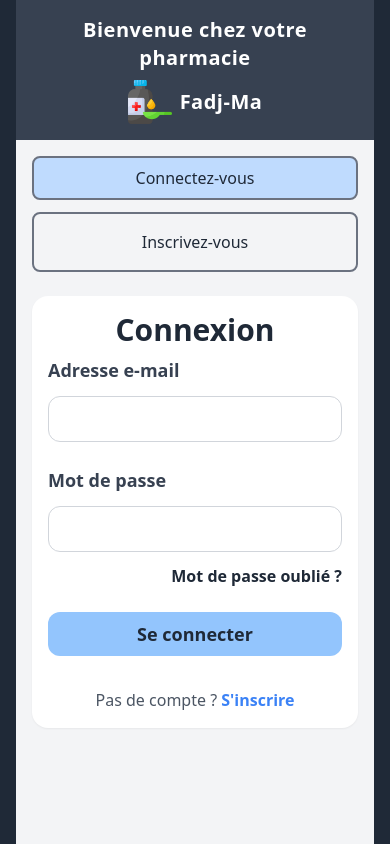
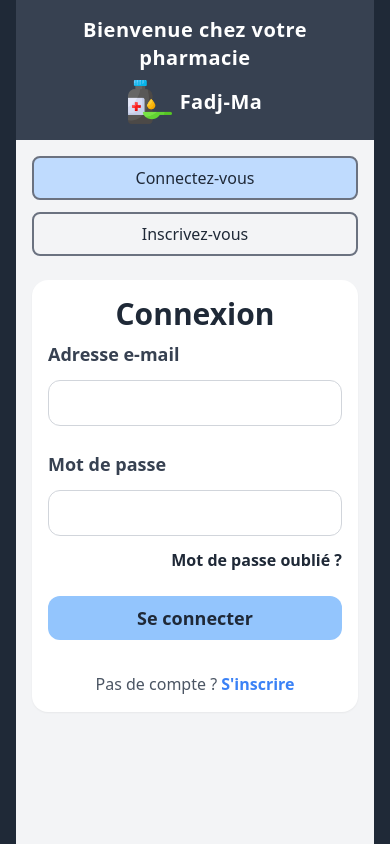
Before and after one commit to Ilabarry/Fadj-Ma, a React (Vite) app in the folder Frontend-app/: page / in a window 390 px wide. Built offline with nearby package versions, Linux system fonts and the light colour scheme.

Commit message:
style du button indcription

```diff
--- a/Frontend-app/src/component/navigationComponent.jsx
+++ b/Frontend-app/src/component/navigationComponent.jsx
@@ -47,7 +47,7 @@ function Navigation() {
           <Link
             to="/inscription"
             onClick={handleInscriptiononclick}
-            className={`text-gray-800 text-base sm:text-lg lg:text-xl font-medium active:text-teal-600 transition-colors duration-200 border-2 border-gray-500 px-10 sm:px-8 lg:px-16 py-4 sm:py-3 lg:py-3 rounded-lg text-center w-full sm:w-auto
+            className={`text-gray-800 text-base sm:text-lg lg:text-xl font-medium active:text-teal-600 transition-colors duration-200 border-2 border-gray-500 px-10 sm:px-8 lg:px-16 py-2 sm:py-4 lg:py-3 rounded-lg text-center w-full sm:w-auto
 
                   ${
                     ActiveButton === "inscription"
```
